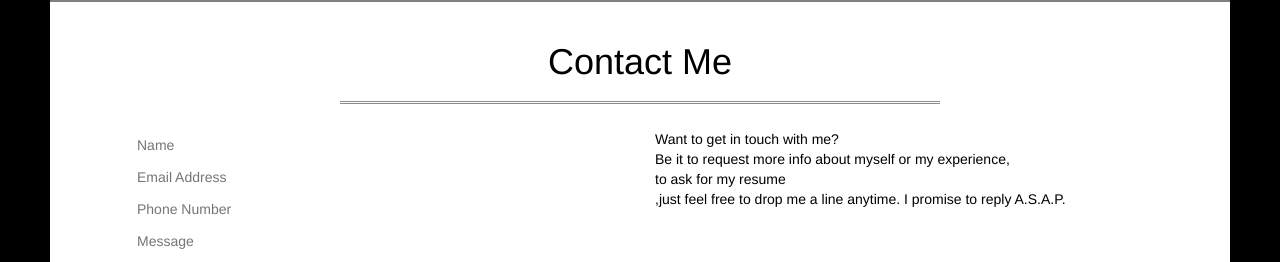
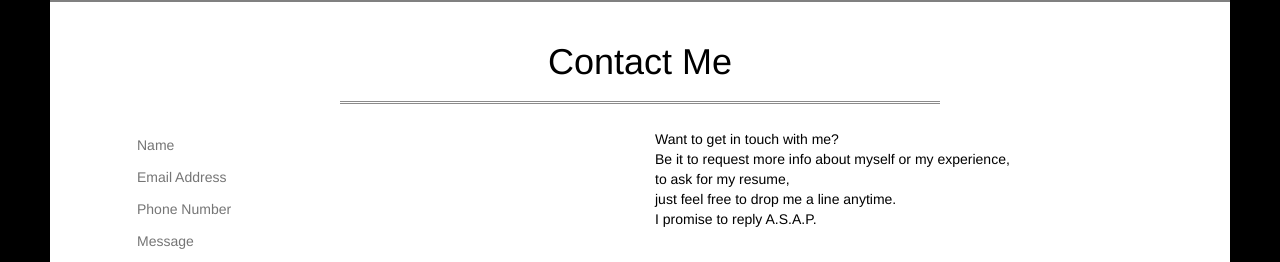
Before and after one commit to BurtyBurton/BurtyBurton.github.io, a plain HTML site: page index.html in a window 1280 px wide. Shown: the part 1280-1542 px from the top of the page. Drawn offline with nearby package versions, Linux system fonts and the light colour scheme.

Commit message:
changes to ABOUT section

```diff
--- a/index.html
+++ b/index.html
@@ -103,7 +103,7 @@
         </div>
       </div>
       <div class="col-md-6">
-        <p style="color: black">Want to get in touch with me?<br>Be it to request more info about myself or my experience,<br> to ask for my resume<br>,just feel free to drop me a line anytime.
+        <p style="color: black">Want to get in touch with me?<br>Be it to request more info about myself or my experience,<br> to ask for my resume,<br>just feel free to drop me a line anytime.<br>
 
 I promise to reply A.S.A.P.</p>
       </div>
```
